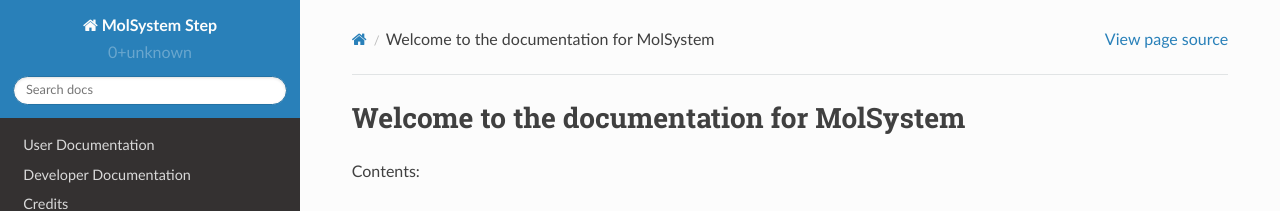
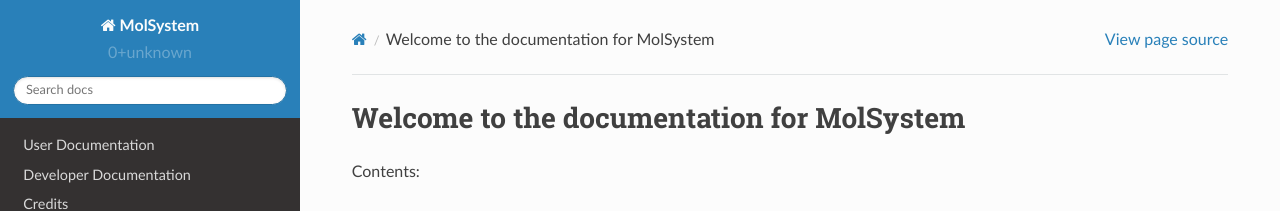
Before and after one commit to molssi-seamm/molsystem, a Sphinx documentation site: the page built from docs/index.rst, in a window 1280 px wide. Shown: the top 211 px of the page. Built offline with Sphinx 7.4.7 and the Read the Docs theme 2.0.0, drawn with Linux system fonts in a browser that asks for light colours; pages that are not in the unit, such as notebooks, are missing from menus.

Commit message:
Cleaned up the name of this module, removing 'Step'

```diff
--- a/docs/conf.py
+++ b/docs/conf.py
@@ -60,7 +60,7 @@ source_suffix = '.rst'
 master_doc = 'index'
 
 # General information about the project.
-project = u'MolSystem Step'
+project = u'MolSystem'
 copyright = u"2020, Molecular Sciences Software Institute (MolSSI)"
 
 # The version info for the project you're documenting, acts as replacement
@@ -220,7 +220,7 @@ latex_elements = {
 # [howto/manual]).
 latex_documents = [
     ('index', 'molsystem.tex',
-     u'MolSystem Step Documentation',
+     u'MolSystem Documentation',
      u'Paul Saxe', 'manual'),
 ]
 
@@ -251,7 +251,7 @@ latex_documents = [
 # (source start file, name, description, authors, manual section).
 man_pages = [
     ('index', 'molsystem',
-     u'MolSystem Step Documentation',
+     u'MolSystem Documentation',
      [u'Paul Saxe'], 1)
 ]
 
@@ -266,7 +266,7 @@ man_pages = [
 #  dir menu entry, description, category)
 texinfo_documents = [
     ('index', 'molsystem',
-     u'MolSystem Step Documentation',
+     u'MolSystem Documentation',
      u'Paul Saxe',
      'molsystem',
      'One line description of project.',
```
